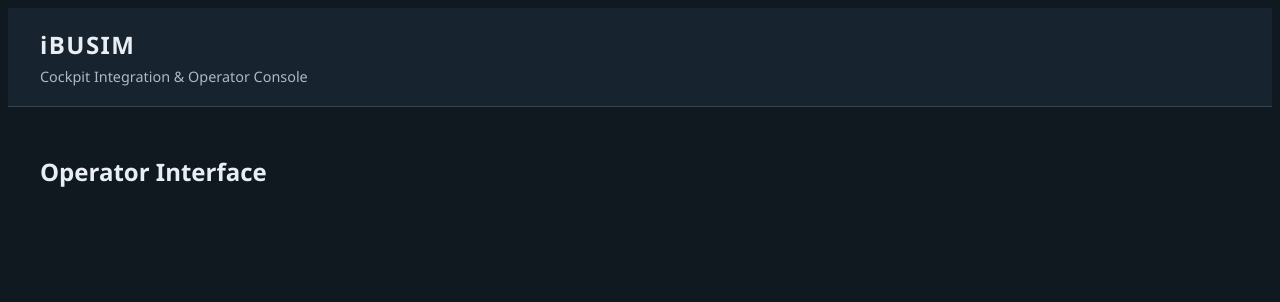
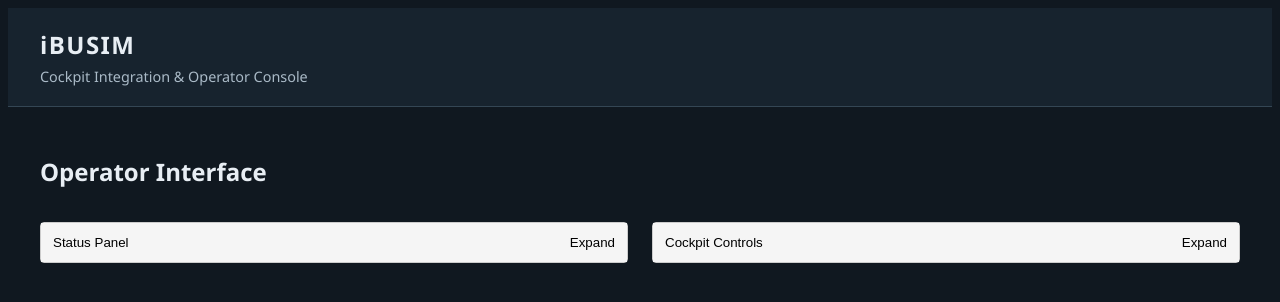
Before and after one commit to David-Kohn64/iBUSIM-integration-app, a React (Vite) app in the folder frontend/: page / in a window 1280 px wide. Shown: the top 302 px of the page. Built offline with nearby package versions, Linux system fonts and the light colour scheme.

Commit message:
Plug in panels into Operator Interface

```diff
--- a/frontend/src/operator/OperatorInterface.tsx
+++ b/frontend/src/operator/OperatorInterface.tsx
@@ -1,4 +1,6 @@
 import "./OperatorInterface.css"
+import { CockpitPanel } from "./panels/CockpitPanel"
+import { StatusPanel } from "./panels/StatusPanel"
 
 export function OperatorInterface() {
     return (
@@ -21,11 +23,11 @@ export function OperatorInterface() {
 
                 <div className="operator-layout">
                     <section className="operator-status">
-                        {/* Status panel goes here */}
+                        <StatusPanel />
                     </section>
 
                     <section className="operator-cockpit">
-                        {/* Cockpit controls go here */}
+                        <CockpitPanel />
                     </section>
                 </div>
             </main>
```
